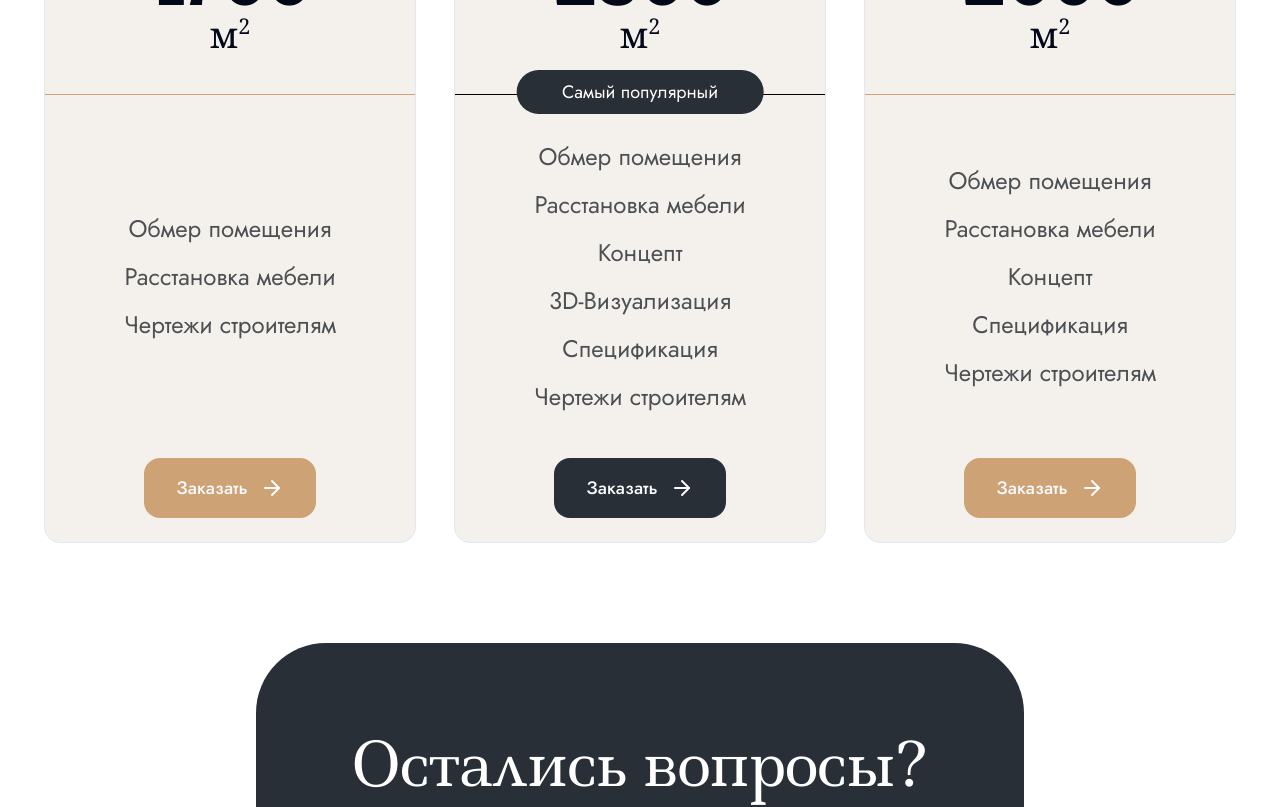
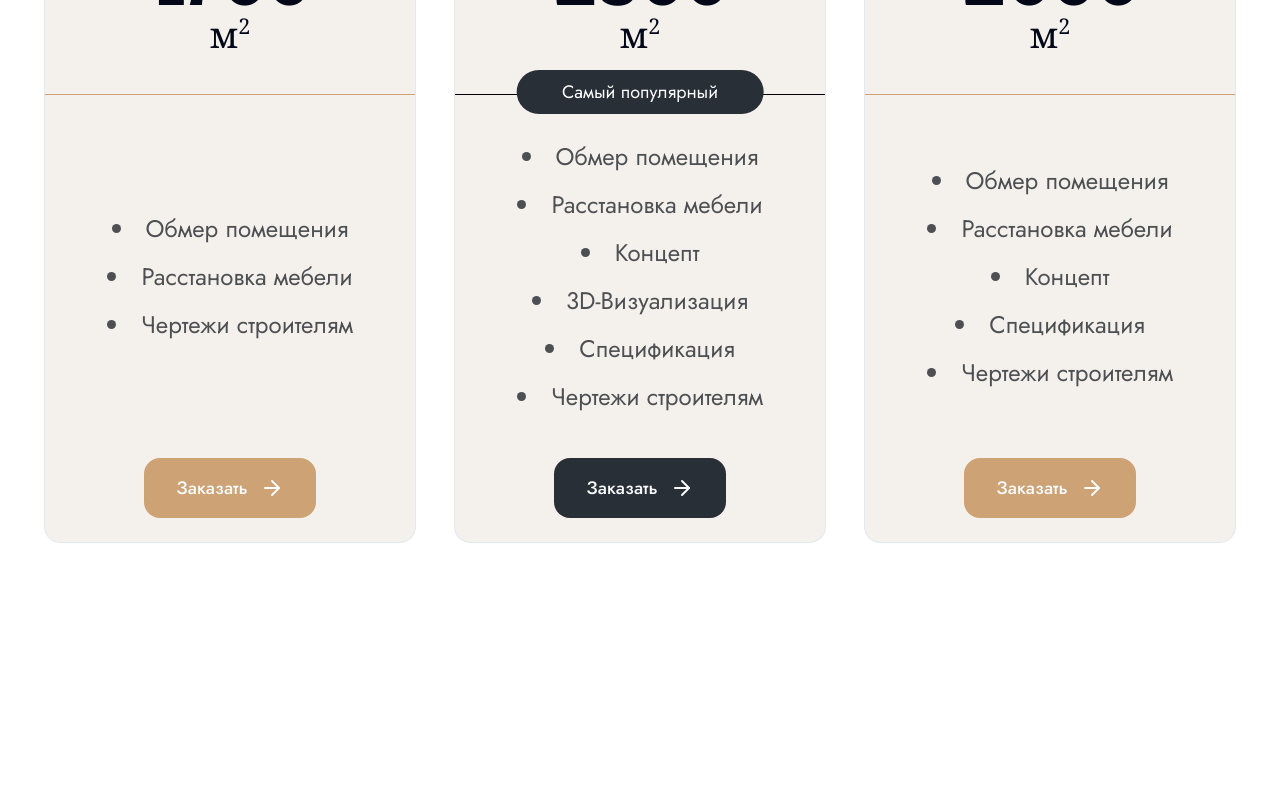
Before and after one commit to Mabori1/disign-galina, a Next.js app: page /price in a window 1280 px wide. Shown: the part 1560-2367 px from the top of the page. After the commit the page ends 2123 px from the top, so only its background shows below. Built offline with nearby package versions, Linux system fonts and the light colour scheme.

Commit message:
feat: add 404 page

```diff
--- a/app/layout.tsx
+++ b/app/layout.tsx
@@ -6,6 +6,7 @@ import "./globals.css";
 import Header from "@/components/Header";
 import { cn } from "@/lib/utils";
 import Footer from "@/components/Footer";
+import { useRouter } from "next/router";
 
 const jostFonts = localFont({
   src: [
@@ -43,7 +44,11 @@ export default function RootLayout({
   children: React.ReactNode;
 }>) {
   return (
-    <html lang="ru" suppressHydrationWarning className={jostFonts.className}>
+    <html
+      lang="ru"
+      suppressHydrationWarning
+      className={cn(jostFonts.className, "scroll-smooth")}
+    >
       <body
         className={cn(
           "relative flex size-full min-h-screen flex-col font-sans antialiased",
@@ -54,7 +59,6 @@ export default function RootLayout({
         <main className="mx-auto flex size-full max-w-7xl flex-1 flex-col bg-white px-5 sm:px-10">
           {children}
         </main>
-        <Footer />
       </body>
     </html>
   );
--- /dev/null
+++ b/app/not-found.tsx
@@ -0,0 +1,27 @@
+import { Button } from "@/components/ui/button";
+import { cn } from "@/lib/utils";
+import { ArrowRight } from "lucide-react";
+import Image from "next/image";
+import Link from "next/link";
+
+export default function NotFound() {
+  return (
+    <div className="flex h-auto w-screen flex-wrap items-center justify-around overflow-hidden">
+      <div className="my-10">
+        <h2 className="text-[200px] text-golden-beige">404</h2>
+        <p className="mb-10 text-4xl">
+          Запрошенная вами <br />
+          страница не найдена
+        </p>
+        <Link href="/">
+          <Button className={cn("mb-6 px-8")}>
+            На главную <ArrowRight className="ml-3" />
+          </Button>
+        </Link>
+      </div>
+      <div className="overflow-clip rounded-bl-[300px] border-4">
+        <Image src="/404.jpg" alt="404" width={813} height={942} />
+      </div>
+    </div>
+  );
+}
--- a/app/price/page.tsx
+++ b/app/price/page.tsx
@@ -25,13 +25,13 @@ const Page = () => {
           </div>
         </div>
       </div>
-      <div className="mt-52 flex flex-wrap justify-center gap-4 overflow-hidden text-center">
+      <div className="mt-52 flex snap-y flex-wrap justify-center gap-4 overflow-hidden text-center">
         {priceContent.map((item) => (
           <div
             key={item.id}
             id={item.id}
             className={cn(
-              "flex h-[320px] max-w-[358px] snap-center flex-col overflow-hidden rounded-2xl p-5 hover:shadow-xl",
+              "flex h-[320px] max-w-[358px] snap-center scroll-mb-20 flex-col overflow-hidden rounded-2xl p-5 hover:shadow-xl",
 
               item.id === "спецификация" ? "bg-isabelline" : "",
             )}
@@ -80,7 +80,7 @@ const Page = () => {
               <ul className="flex flex-col gap-4">
                 {item.content.map((elem, i) => (
                   <li
-                    className="font-jost text-2xl text-typewriter-Ink"
+                    className="list-inside list-disc font-jost text-2xl text-typewriter-Ink"
                     key={i}
                   >
                     <Link href={`#${priceContent[elem].id}`}>
```
Also changed, not shown: public/404.jpg (added).
